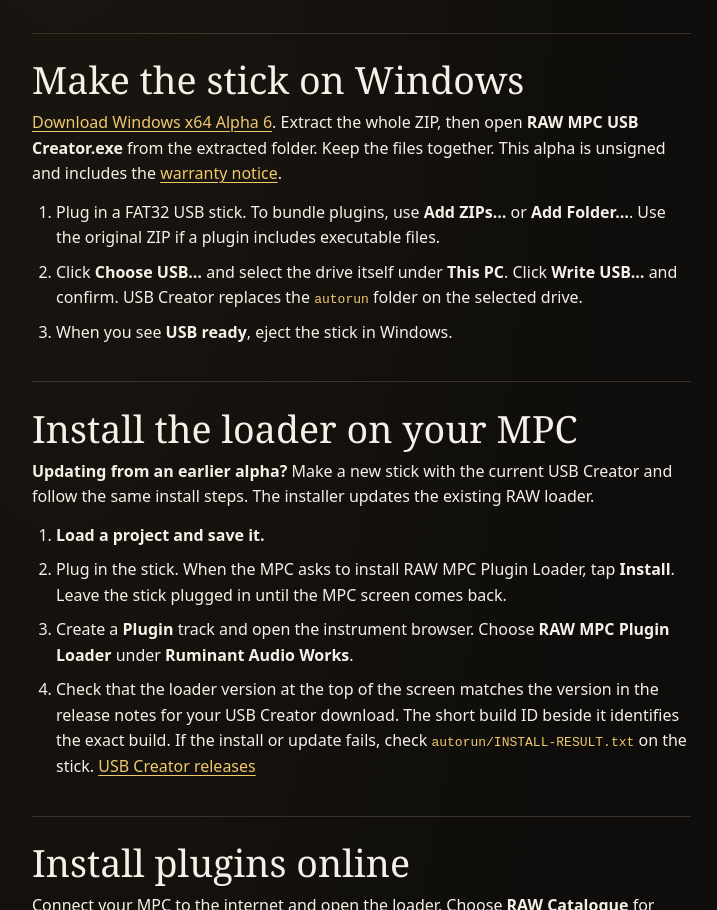
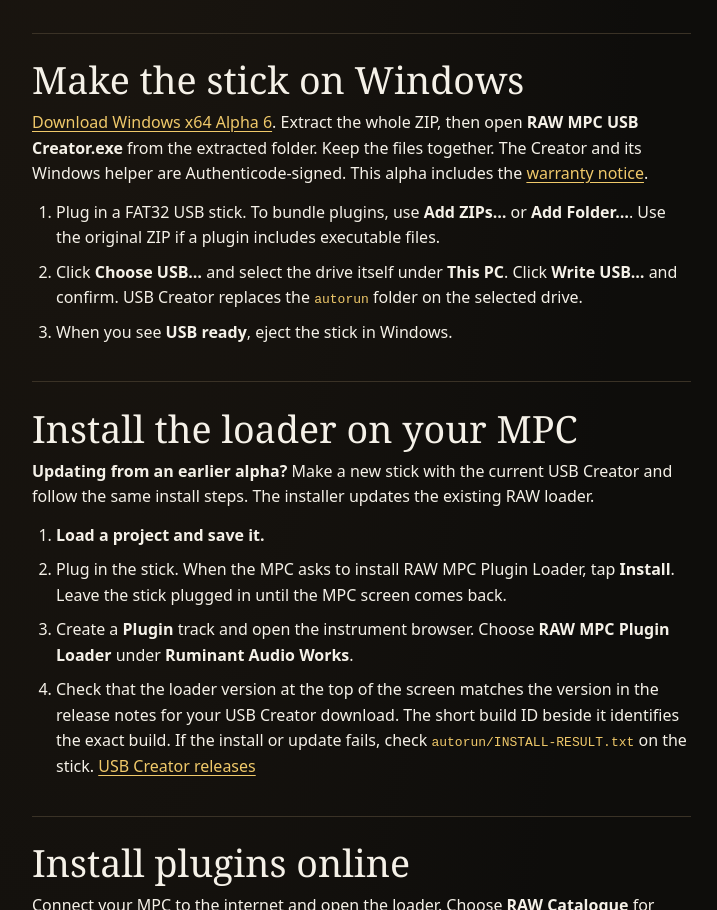
Before and after one commit to taylormadeapps/raw-mpc-catalogue, a plain HTML site: page docs/legacy.html in a window 1280 px wide. Shown: the part 1551-2461 px from the top of the page, without its empty margins (320-1037 px from the left). Drawn offline with Linux system fonts and the light colour scheme.

Commit message:
Publish signed RAW MPC USB Creator for Windows

```diff
--- a/docs/legacy.html
+++ b/docs/legacy.html
@@ -94,7 +94,7 @@
 
       <section class="guide-section" id="prepare-windows" aria-labelledby="windows-title">
         <h2 id="windows-title">Make the stick on Windows</h2>
-        <p><a href="https://github.com/taylormadeapps/raw-mpc-catalogue/releases/download/usb-creator-v0.1.0-alpha.6/RAW-MPC-USB-Creator-0.1.0-alpha.6-windows-x64.zip">Download Windows x64 Alpha 6</a>. Extract the whole ZIP, then open <strong>RAW MPC USB Creator.exe</strong> from the extracted folder. Keep the files together. This alpha is unsigned and includes the <a href="#alpha-warranty">warranty notice</a>.</p>
+        <p><a href="https://github.com/taylormadeapps/raw-mpc-catalogue/releases/download/usb-creator-v0.1.0-alpha.6/RAW-MPC-USB-Creator-0.1.0-alpha.6-windows-x64-signed.zip">Download Windows x64 Alpha 6</a>. Extract the whole ZIP, then open <strong>RAW MPC USB Creator.exe</strong> from the extracted folder. Keep the files together. The Creator and its Windows helper are Authenticode-signed. This alpha includes the <a href="#alpha-warranty">warranty notice</a>.</p>
         <ol>
           <li>Plug in a FAT32 USB stick. To bundle plugins, use <strong>Add ZIPs…</strong> or <strong>Add Folder…</strong>. Use the original ZIP if a plugin includes executable files.</li>
           <li>Click <strong>Choose USB…</strong> and select the drive itself under <strong>This PC</strong>. Click <strong>Write USB…</strong> and confirm. USB Creator replaces the <code>autorun</code> folder on the selected drive.</li>
```
Also changed, not shown: index.html (+1 -1 lines), 1 other file.
